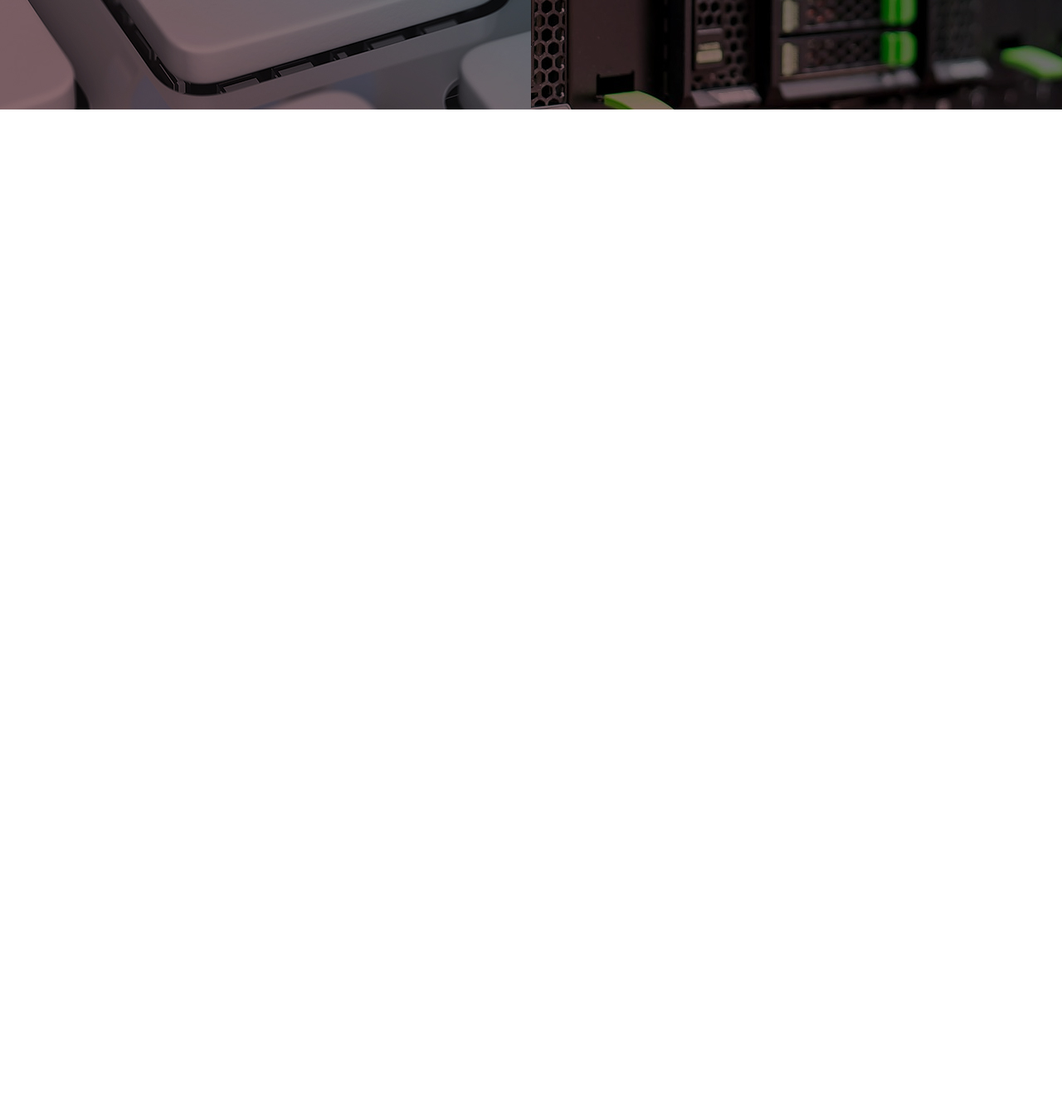
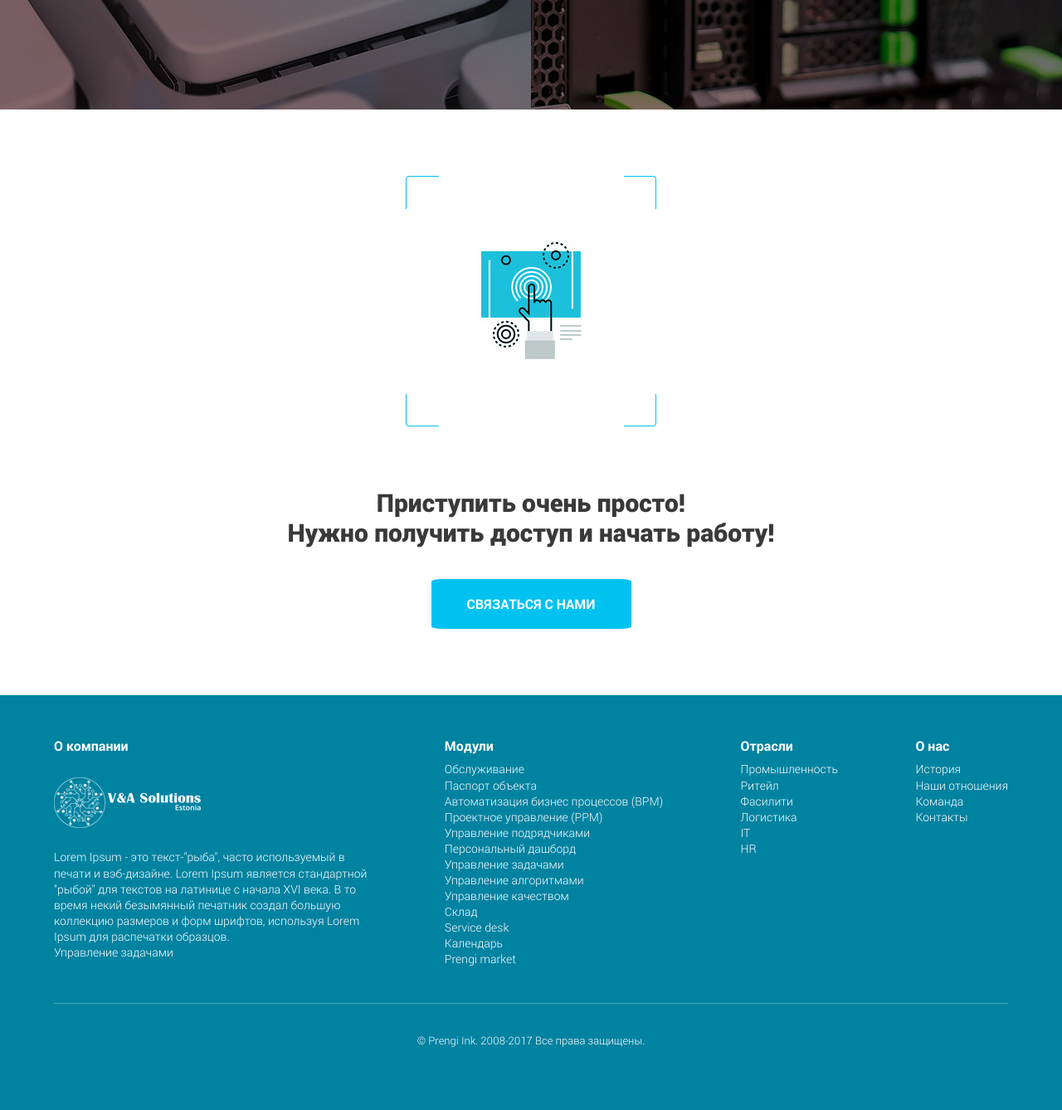
Before and after one commit to svsdima/Prengi, a website: page src/index.html in a window 1280 px wide. Shown: the part 4335-5673 px from the top of the page at 83% size. Before the commit the page ends 4467 px from the top, so only its background shows below. Drawn offline with nearby package versions, Linux system fonts and the light colour scheme; files whose address does not match are found by name.

Commit message:
Создал шестую секцию с кнопкой и подвал

```diff
--- a/src/index.html
+++ b/src/index.html
@@ -99,11 +99,11 @@
 
     <section class="carousel">
         <div class="carousel__bg">
-            <div class="carousel__bg_1"><img src="../img/bg/main_bg_1.jpg" alt=""></div>
-            <div class="carousel__bg_2"><img src="../img/bg/main_bg_2.jpg" alt=""></div>
-            <div class="carousel__bg_3"><img src="../img/bg/main_bg_3.jpg" alt=""></div>
-            <div class="carousel__bg_3"><img src="../img/bg/main_bg_4.jpg" alt=""></div>
-            <div class="carousel__bg_3"><img src="../img/bg/main_bg_5.jpg" alt=""></div>
+            <div class="carousel__bg_1"><img src="../img/bg/main_bg_1.jpg" alt="bg1"></div>
+            <div class="carousel__bg_2"><img src="../img/bg/main_bg_2.jpg" alt="bg2"></div>
+            <div class="carousel__bg_3"><img src="../img/bg/main_bg_3.jpg" alt="bg3"></div>
+            <div class="carousel__bg_3"><img src="../img/bg/main_bg_4.jpg" alt="bg4"></div>
+            <div class="carousel__bg_3"><img src="../img/bg/main_bg_5.jpg" alt="bg5"></div>
         </div>
         <div class="smartphone"><img src="img/phone.png" alt="phone" class="smartphone__item"></div>
     </section>
@@ -170,10 +170,10 @@
         </nav>
         <div class="industries__slide">
             <div class="carousel__mac">
-                <div class="carousel__chart"><img src="img/slider/1.jpg" alt=""></div>
-                <div class="carousel__chart"><img src="img/slider/2.jpg" alt=""></div>
-                <div class="carousel__chart"><img src="img/slider/3.jpg" alt=""></div>
-                <div class="carousel__chart"><img src="img/slider/4.jpg" alt=""></div>
+                <div class="carousel__chart"><img src="img/slider/1.jpg" alt="1"></div>
+                <div class="carousel__chart"><img src="img/slider/2.jpg" alt="2"></div>
+                <div class="carousel__chart"><img src="img/slider/3.jpg" alt="3"></div>
+                <div class="carousel__chart"><img src="img/slider/4.jpg" alt="4"></div>
             </div>
             <img src="img/macbook.png" alt="macbook" class="macbook">
         </div>
@@ -187,21 +187,21 @@
         <div class="advantages__list">
            <div class="advantages__fl">
             <div class="advantages__wrapper_1">
-                <div class="advantages__text">Возможность внедрения и<br> тестирования в реальном<br> времени</div>
+                <div class="advantages__text">Возможность внедрения и <br> тестирования в реальном <br> времени </div>
             </div>
 
             <div class="advantages__wrapper_2">
-                <div class="advantages__text">Система “Intellect”, учет уровня<br> доступов</div>
+                <div class="advantages__text">Система “Intellect”, учет уровня <br> доступов </div>
             </div>
            </div>
 
             <div class="advantages__fl">
                 <div class="advantages__wrapper_3">
-                    <div class="advantages__text">Возможность использовать из<br> любой точки мира с любого<br> устройства</div>
+                    <div class="advantages__text">Возможность использовать из <br> любой точки мира с любого <br> устройства</div>
                 </div>
 
                 <div class="advantages__wrapper_4">
-                    <div class="advantages__text">Нет необходимости установки<br> и стационарной работы<br> программиста</div>
+                    <div class="advantages__text">Нет необходимости установки <br> и стационарной работы <br> программиста</div>
                 </div>
             </div>
 
@@ -232,12 +232,12 @@
                 <!-- <img src="img/deployment/1_2.png" alt="" class="deployment__repository__square"> -->
                 <div class="deployment__repository__squaresecond"></div>
                 <div class="deployment__repository__text">Облачное хранилище</div>
-                <div class="deployment__repository__subtext">Это выделенное пользователю пространство на жестком<br> диске сервера, находящегося в Интернете. </div>
+                <div class="deployment__repository__subtext">Это выделенное пользователю пространство на жестком <br> диске сервера, находящегося в Интернете. </div>
             </div>
             <div class="deployment__server">
                 <div class="deployment__server__squaresecond"></div>
                 <div class="deployment__server__text">Размещение на сервере</div>
-                <div class="deployment__server__subtext">Услуга аренды пространства в центре обработки данных<br> (колокация серверов) предназначена для клиентов </div>
+                <div class="deployment__server__subtext">Услуга аренды пространства в центре обработки данных <br> (колокация серверов) предназначена для клиентов </div>
             </div>
         </div>
     </div>
@@ -262,6 +262,66 @@
     <!-- </div> -->
 <!-- </section> -->
 
+<section class="start">
+    <div class="container">
+        <div class="start__bg">
+            <img src="icons/start.png" alt="start" class="start__item">
+        </div>
+        <h2 class="start__text">Приступить очень просто! <br>
+            Нужно получить доступ и начать работу!</h2>
+        <div class="start__btn">
+            <button class="button button_start">связаться с нами</button>
+        </div>
+    </div>
+</section>
+
+<section class="footer">
+    <div class="container">
+        <nav class="footer__menu">
+            <div class="footer__header">
+                <h2>О компании</h2>
+                <a href="#" class="footer__logo"><img src="img/logo_footer.png" alt="logo_footer"></a>
+                <h3 class="footer__logo_subtext">Lorem Ipsum - это текст-"рыба", часто используемый в <br> печати и вэб-дизайне. Lorem Ipsum является стандартной <br> "рыбой" для текстов на латинице с начала XVI века. В то <br> время некий безымянный печатник создал большую <br> коллекцию размеров и форм шрифтов, используя Lorem <br> Ipsum для распечатки образцов. <br>
+                    Управление задачами</h3>
+            </div>
+            <div class="footer__header">
+                <h2>Модули</h2>
+                <a href="#" class="footer__link">Обслуживание</a>
+                <a href="#" class="footer__link">Паспорт объекта</a>
+                <a href="#" class="footer__link">Автоматизация бизнес процессов (ВРМ)</a>
+                <a href="#" class="footer__link">Проектное управление (РРМ)</a>
+                <a href="#" class="footer__link">Управление подрядчиками</a>
+                <a href="#" class="footer__link">Персональный дашборд</a>
+                <a href="#" class="footer__link">Управление задачами</a>
+                <a href="#" class="footer__link">Управление алгоритмами</a>
+                <a href="#" class="footer__link">Управление качеством</a>
+                <a href="#" class="footer__link">Склад</a>
+                <a href="#" class="footer__link">Service desk</a>
+                <a href="#" class="footer__link">Календарь</a>
+                <a href="#" class="footer__link">Prengi market</a>
+            </div>
+            <div class="footer__header">
+                <h2>Отрасли</h2>
+                <a href="#" class="footer__link">Промышленность</a>
+                <a href="#" class="footer__link">Ритейл</a>
+                <a href="#" class="footer__link">Фасилити</a>
+                <a href="#" class="footer__link">Логистика</a>
+                <a href="#" class="footer__link">IT</a>
+                <a href="#" class="footer__link">HR</a>
+            </div>
+            <div class="footer__header">
+                <h2>О нас</h2>
+                <a href="#" class="footer__link">История</a>
+                <a href="#" class="footer__link">Наши отношения</a>
+                <a href="#" class="footer__link">Команда</a>
+                <a href="#" class="footer__link">Контакты</a>
+            </div>
+        </nav>
+        <div class="slin"></div>
+        <h3 class="footer__text">© Prengi Ink. 2008-2017 Все права защищены.</h3>
+    </div>
+</section>
+
     <script src="https://code.jquery.com/jquery-1.11.0.min.js"></script>
     <script src="https://code.jquery.com/jquery-migrate-1.2.1.min.js"></script>
     <script src="js/slick.min.js"></script>
--- a/src/sass/base/_buttons.scss
+++ b/src/sass/base/_buttons.scss
@@ -22,4 +22,7 @@
     &_head {
         margin-top: 39px;
     }
+    &_start {
+        margin-top: 30px;
+    }
 }
--- /dev/null
+++ b/src/sass/block/_footer.scss
@@ -0,0 +1,73 @@
+.footer {
+    min-height: 500px;
+    background: #0082a1;
+    padding: 50px 0 40px 0;
+    &__menu {
+        display: flex;
+        justify-content: space-between;
+        align-items: flex-start;
+    }
+    &__header {
+        display: flex;
+        flex-direction: column;
+        justify-content: flex-start;
+    }
+    h2 {
+        font-size: 16px;
+        font-weight: bold;
+        font-stretch: normal;
+        font-style: normal;
+        line-height: 1.36;
+        letter-spacing: normal;
+        text-align: left;
+        color: #ffffff;
+    }
+    &__link {
+        font-size: 14px;
+        font-weight: 300;
+        font-stretch: normal;
+        font-style: normal;
+        line-height: 1.36;
+        letter-spacing: normal;
+        text-align: left;
+        color: #ffffff;
+        &:hover {
+            text-decoration: none;
+            text-shadow: 2px 2px 2px black;
+            color: #00e6ff;
+        }
+    }
+    &__logo {
+        margin-top: 20px;
+        &_subtext {
+            margin-top: 25px;
+            font-size: 14px;
+            font-weight: 300;
+            font-stretch: normal;
+            font-style: normal;
+            line-height: 1.36;
+            letter-spacing: normal;
+            text-align: left;
+            color: #ffffff;
+        }
+    }
+    .slin {
+        display: flex;
+        margin: 0 auto;
+        margin-top: 44px;
+        width: 100%;
+        height: 1px;
+        background-color: #4da8bd;
+    }
+    &__text {
+        margin-top: 36px;
+        font-size: 13px;
+        font-weight: 300;
+        font-stretch: normal;
+        font-style: normal;
+        line-height: 1.31;
+        letter-spacing: normal;
+        text-align: center;
+        color: #ffffff;
+    }
+}
--- /dev/null
+++ b/src/sass/block/_start.scss
@@ -0,0 +1,35 @@
+.start {
+    padding: 80px 0 80px 0;
+    &__bg {
+        width: 302px;
+        height: 302px;
+        background: url('../img/start_bg.png') center (center / cover) no-repeat;
+        margin: 0 auto;
+        display: flex;
+        justify-content: center;
+        align-items: center;
+    }
+    &__item {
+        img {
+            display: block;
+            width: 100%;
+            height: 240px;
+        }
+    }
+    &__text {
+        margin-top: 74px;
+        font-size: 30px;
+        font-weight: 900;
+        font-stretch: normal;
+        font-style: normal;
+        line-height: 1.2;
+        letter-spacing: normal;
+        text-align: center;
+        color: $main_color;
+    }
+    &__btn {
+        display: flex;
+        justify-content: center;
+        align-items: center;
+    }
+}
--- a/src/sass/style.scss
+++ b/src/sass/style.scss
@@ -17,3 +17,5 @@
 @import 'block/advantages';
 @import 'block/deployment';
 // @import 'block/placement';
+@import 'block/start';
+@import 'block/footer';
```
Also changed, not shown: src/css/style.min.css, src/img/start_bg.png (added).
